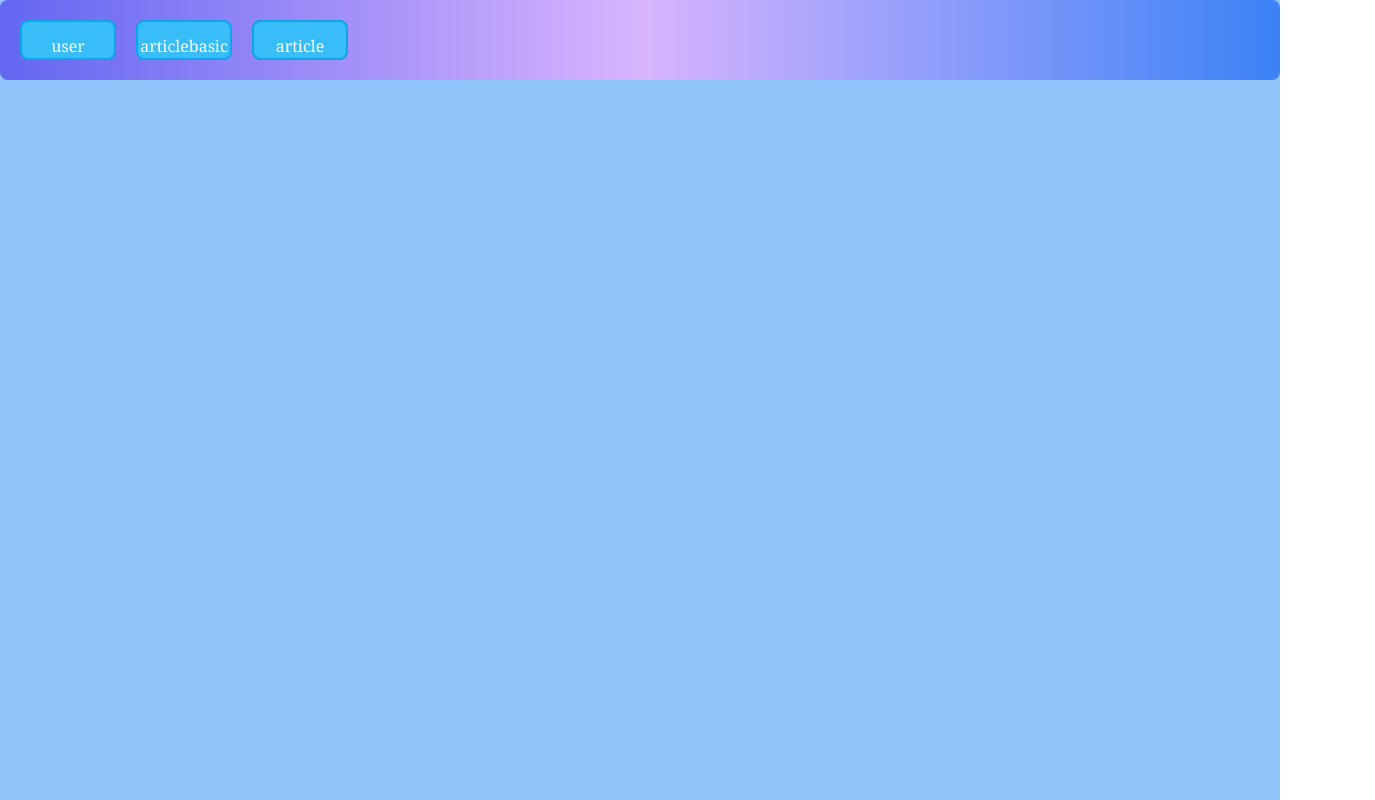
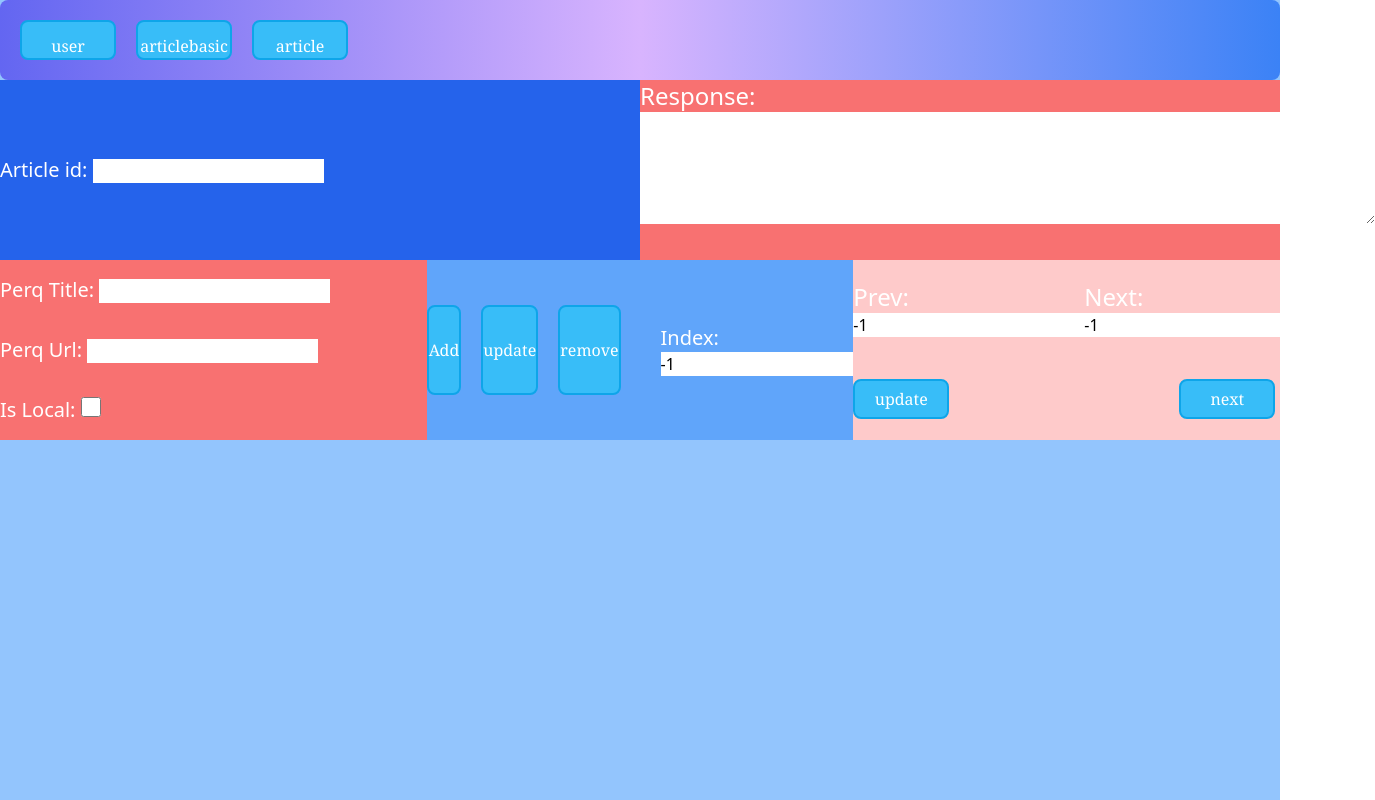
Before and after one commit to Gharbaoui/write-article-front-end, a Vue app: page /articlereqs in a window 1280 px wide. Shown: the whole page, 1375 px wide, since content can reach past the window. Built offline with nearby package versions, Linux system fonts and the light colour scheme.

Commit message:
preqs now are connected to the backend and functional

```diff
--- a/src/App.vue
+++ b/src/App.vue
@@ -8,7 +8,7 @@
         <router-link :to="{name: 'articlebasic'}">articlebasic</router-link>
       </div>
       <div class="mr-5 w-24 border-solid border-2 border-sky-500 py-3 text-center rounded-lg bg-sky-400 hover:bg-black text-white font-serif">
-        <router-link :to="{name: 'article'}">article</router-link>
+        <router-link :to="{name: 'articlereqs'}">article</router-link>
       </div>
     </nav>
     <div style="height: 90%;">
--- a/src/components/article_reqs.vue
+++ b/src/components/article_reqs.vue
@@ -9,22 +9,22 @@
             </div>
             <div class="w-1/2 bg-red-400 h-full">
                 <span class="block text-white text-2xl">Response: </span>
-                <textarea cols="60" rows="4" v-model="reponse_msg" :class="{'bg-red-300 rotate-12': failure}"></textarea>
+                <textarea cols="60" rows="4" v-model="reponse_msg" class="text-blue-500 text-xl" :class="{'bg-red-300 rotate-12': failure}"></textarea>
             </div>
         </div>
         <div class="flex h-1/4 w-full">
             <div class="h-full bg-red-400 flex flex-col justify-around w-1/3">
                 <div>
                     <label class="text-white text-xl">Perq Title: </label>
-                    <input type="text" v-model="preq_title">
+                    <input type="text" v-model="preqObj.req_title">
                 </div>
                 <div>
                     <label class="text-white text-xl">Perq Url: </label>
-                    <input type="text" v-model="preq_url">
+                    <input type="text" v-model="preqObj.req_url">
                 </div>
                 <div>
                     <label class="text-white text-xl">Is Local: </label>
-                    <input type="checkbox" class="form-checkbox h-5 w-5 text-gray-600" v-model="preq_is_local">
+                    <input type="checkbox" class="form-checkbox h-5 w-5 text-gray-600" v-model="preqObj.is_local_article">
                 </div>
             </div>
             <div class="h-full bg-blue-400 w-1/3 flex items-center">
@@ -70,38 +70,98 @@
 </template>
 
   <script lang="ts">
-  import { defineComponent } from 'vue';
+  import axios from 'axios';
+import { defineComponent } from 'vue';
 
   export default defineComponent({
     name: 'ArticleReqsCompo',
     data() {
         return {
             article_id: this.$route.query.article_id,
-            preq_title: '',
-            preq_url: '',
-            preq_is_local: false,
             preq_index: -1,
             reponse_msg: '',
             failure: false,
             prev_value: -1,
             next_value: -1,
+            preqObj: {
+                req_title: '',
+                req_url: '',
+                is_local_article: false,
+            } as any
         }
     },
     methods: {
         async addPreq() {
-            console.log('adding');
+            try {
+                const resp = await axios({
+                    method: 'patch',
+                    url: `http://${process.env.VUE_APP_BACKEND_API}/articles/preqadd`,
+                    data: {
+                        password: process.env.VUE_APP_PASS,
+                        id: this.article_id,
+                        preqs: this.preqObj
+                    }
+                });
+                this.backendresponse(resp, 'add was success');
+            } catch(e) {
+                console.log(e);
+            }
         },
         async removePreq() {
+            try {
+                const resp = await axios({
+                    method: 'patch',
+                    url: `http://${process.env.VUE_APP_BACKEND_API}/articles/preqremove`,
+                    data: {
+                        password: process.env.VUE_APP_PASS,
+                        id: this.article_id,
+                        index: this.preq_index
+                    }
+                });
+                this.backendresponse(resp, 'remove was success');
+            } catch(e) {
+                console.log(e);
+            }
+
             console.log(`removing`);
         },
         async updatePreq() {
+            try {
+                console.log(this.preq_index);
+                const resp = await axios({
+                    method: 'patch',
+                    url: `http://${process.env.VUE_APP_BACKEND_API}/articles/prequpdate`,
+                    data: {
+                        password: process.env.VUE_APP_PASS,
+                        id: this.article_id,
+                        preqs: this.preqObj,
+                        index: this.preq_index
+                    }
+                });
+                this.backendresponse(resp, "update was success");
+            } catch(e) {
+                console.log(e);
+            }
+
             console.log('update');
         },
         async updatePrev() {
+            // try {} catch(e) {}
+
             console.log(`prev upadted`);
         },
         async updateNext() {
+            // try {} catch(e) {}
+
             console.log(`next upadted`);
+        },
+        backendresponse(resp:any, msg:string) {
+            if (resp.data.failed) {
+                    this.failure = true;
+                    this.reponse_msg = resp.data.msg;
+                } else {
+                    this.reponse_msg = msg;
+            }
         }
     },
     watch: {
--- a/src/router/index.ts
+++ b/src/router/index.ts
@@ -1,7 +1,7 @@
 import { createRouter, createWebHistory, RouteRecordRaw } from 'vue-router'
 import userCompo from '../components/user.vue';
 import articleBasicCompo from '../components/article_basic.vue';
-import articleCompo from '../components/article.vue';
+import articleReqsCompo from '../components/article_reqs.vue';
 
 const routes: Array<RouteRecordRaw> = [
   {
@@ -19,9 +19,9 @@ const routes: Array<RouteRecordRaw> = [
     component: articleBasicCompo
   },
   {
-    path: '/article',
-    name: 'article',
-    component: articleCompo
+    path: '/articlereqs',
+    name: 'articlereqs',
+    component: articleReqsCompo
   }
 ]
 
```
